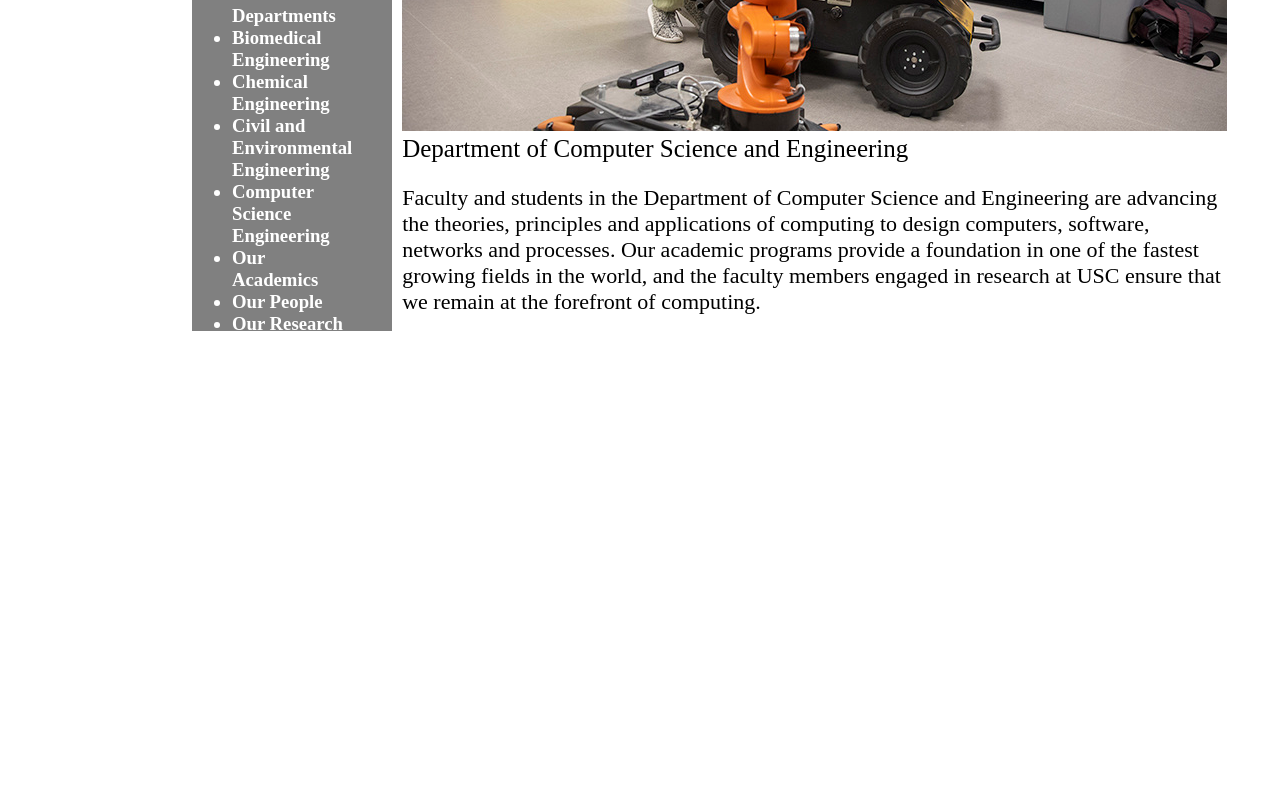
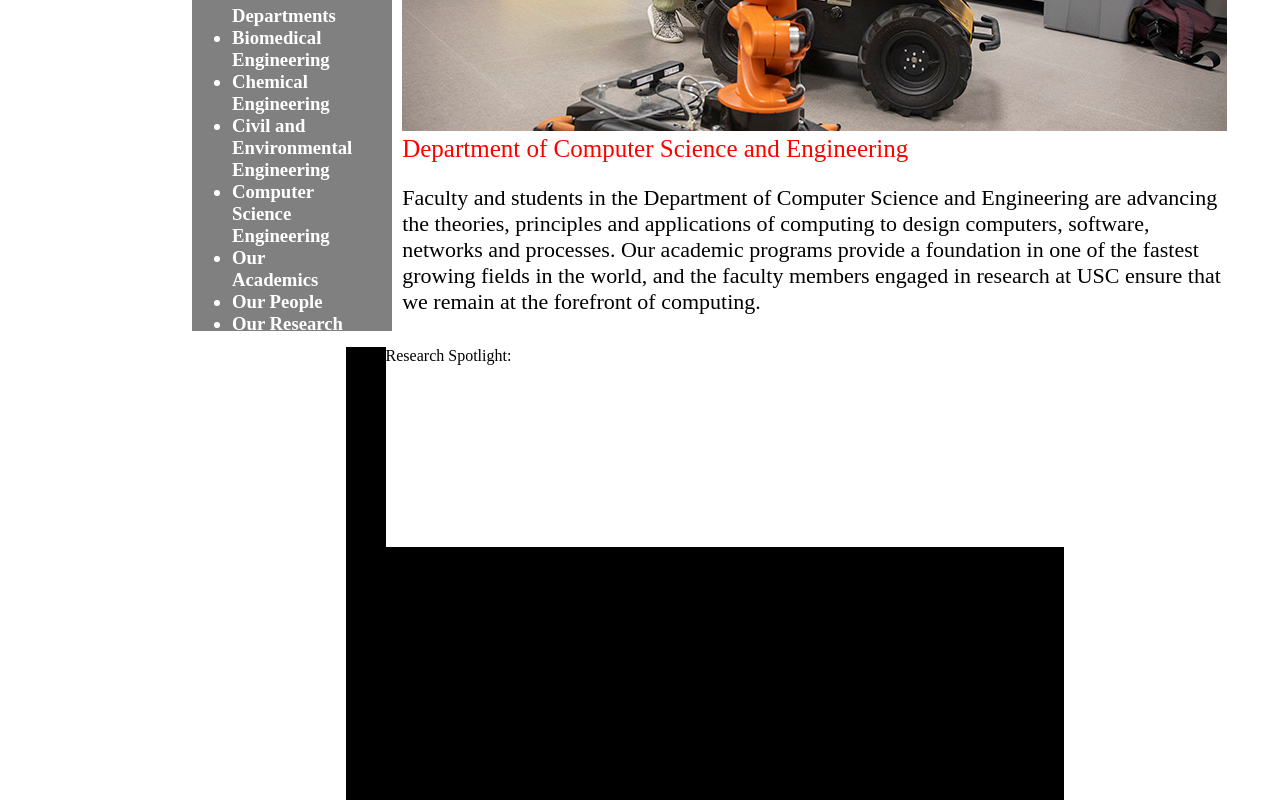
Before and after one commit to JDCJDC103/jdcjdc103.github.io, a plain HTML site: page Assignment4/index.html in a window 1280 px wide. Shown: the part 420-1220 px from the top of the page. Drawn offline with Linux system fonts and the light colour scheme.

Commit message:
finished the wirefram

```diff
--- a/Assignment4/index.html
+++ b/Assignment4/index.html
@@ -102,13 +102,20 @@
       <div>
         <img class="img" src="cse_homepage_banner.jpg">
         <section class="information-column">
-          <h7>Department of Computer Science and Engineering</h7>
+          <h7 class="department-font">Department of Computer Science and Engineering</h7>
           <p class="introduction">
           Faculty and students in the Department of Computer Science and Engineering are advancing the theories, principles and applications of computing to design computers, software, networks and processes. Our academic programs provide a foundation in one of the fastest growing fields in the world, and the faculty members engaged in research at USC ensure that we remain at the forefront of computing.
           </p>
         </section>
       </div>
     </ul>
+    <ul class="department-highlight-column">
+      <section>
+        <div class="department-highlight-sub-columns">
+          <h>Research Spotlight: </h>
+        </div>
+      </section>
+    </ul>
     <ul>
 
     </ul>
--- a/Assignment4/styles.css
+++ b/Assignment4/styles.css
@@ -93,6 +93,20 @@ img{
   font-size: 25px;
 }
 
+.department-highlight-column {
+  margin-left: 27%;
+  width: 53%;
+  height: 800px;
+  background-color: black;
+}
+
+.department-highlight-sub-columns{
+  width: 100%;
+  height: 200px;
+  margin: 0;
+  background-color: white;
+
+}
 
 /*Typography*/
 
@@ -136,6 +150,10 @@ a:link{
   overflow: hidden;
 }
 
+.department-font {
+  color: red;
+}
+
 @media screen and (max-width: 600px){
   .top-nav-column {
     width: 100%;
```
Also changed, not shown: index.html (+5 -9 lines), Part2.png (added).
